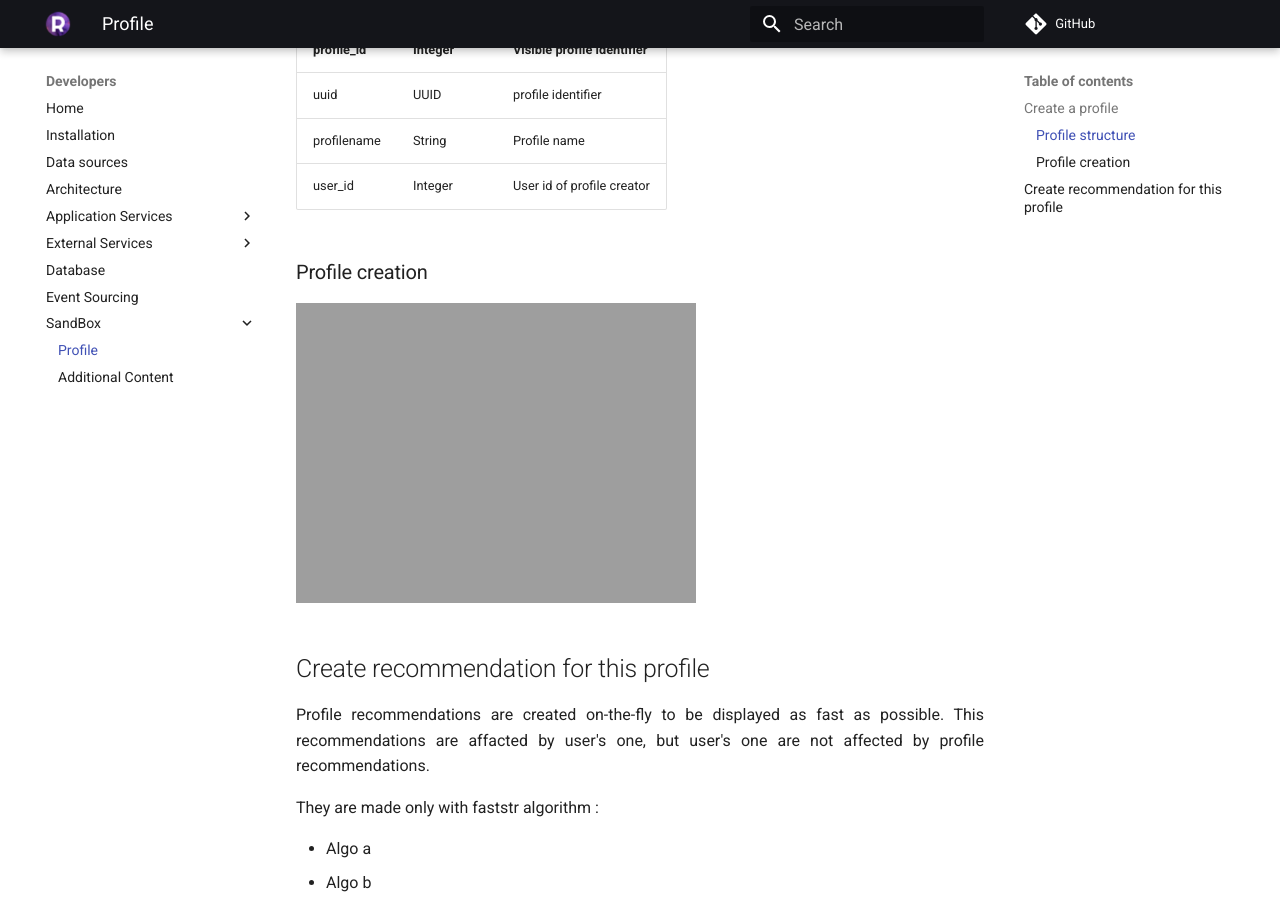
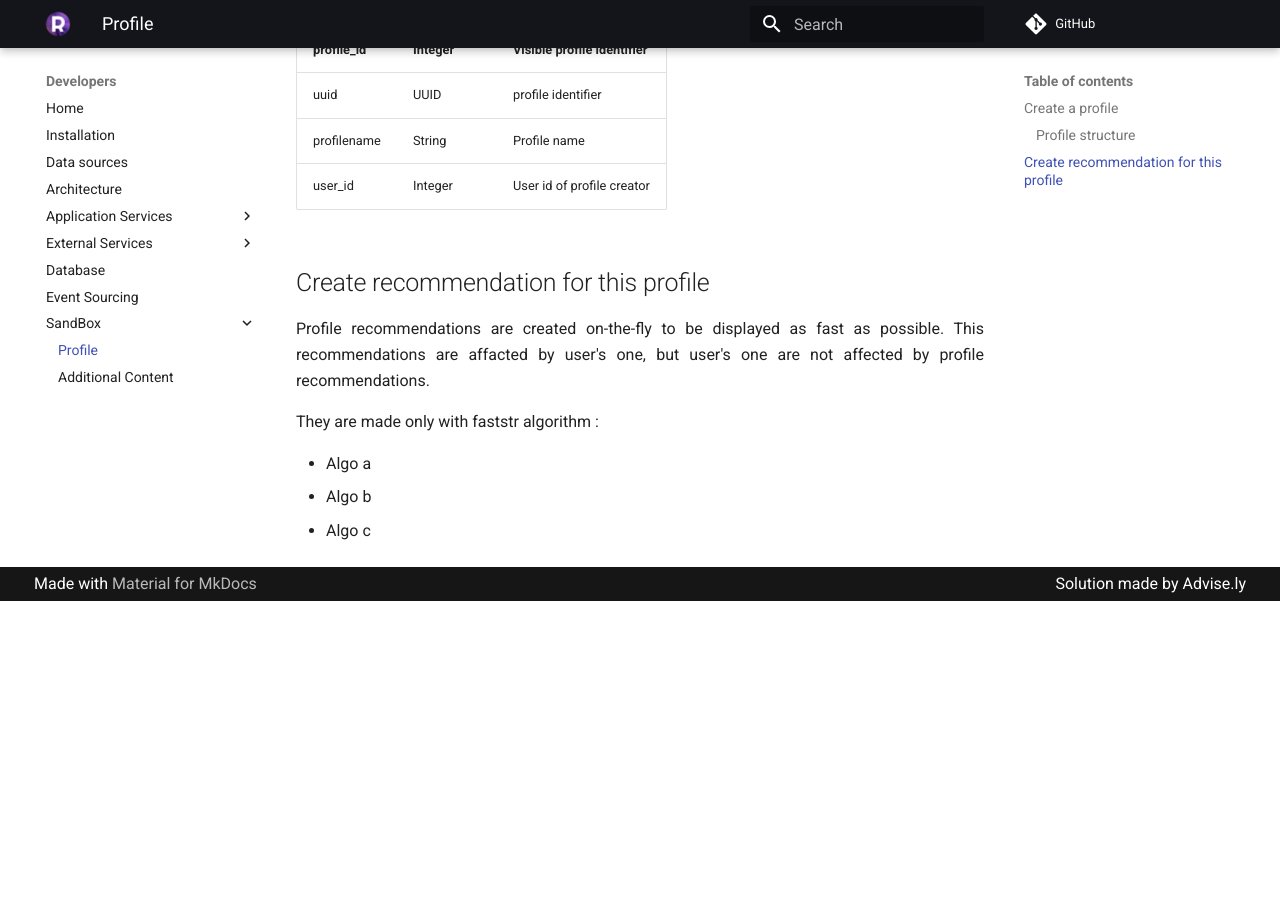
Before and after one commit to RomainCtl/RecoFinement, an MkDocs documentation site: the page built from docs/developers/sandbox/profile.md, in a window 1280 px wide and 900 px high, scrolled down 452 px. Built offline with MkDocs 1.6.1 and Material for MkDocs 9.7.7, drawn with Linux system fonts in a browser that asks for light colours; comment, search, counter and statistics services are not loaded; after the commit the page ends 1053 px from its top, so only the background shows below that.

Commit message:
Remove useless images

```diff
--- a/docs/developers/sandbox/profile.md
+++ b/docs/developers/sandbox/profile.md
@@ -11,8 +11,6 @@ Profiles are user like element easy to create and to delete, used to test recomm
 | profilename | String | Profile name |
 | user_id | Integer | User id of profile creator |
 
-### Profile creation
-![Profile creation screen](../assets/images/***.png)
 
 ## Create recommendation for this profile
 
```
Also changed, not shown: docs/developers/sandbox/additional_content.md (+0 -2 lines).
